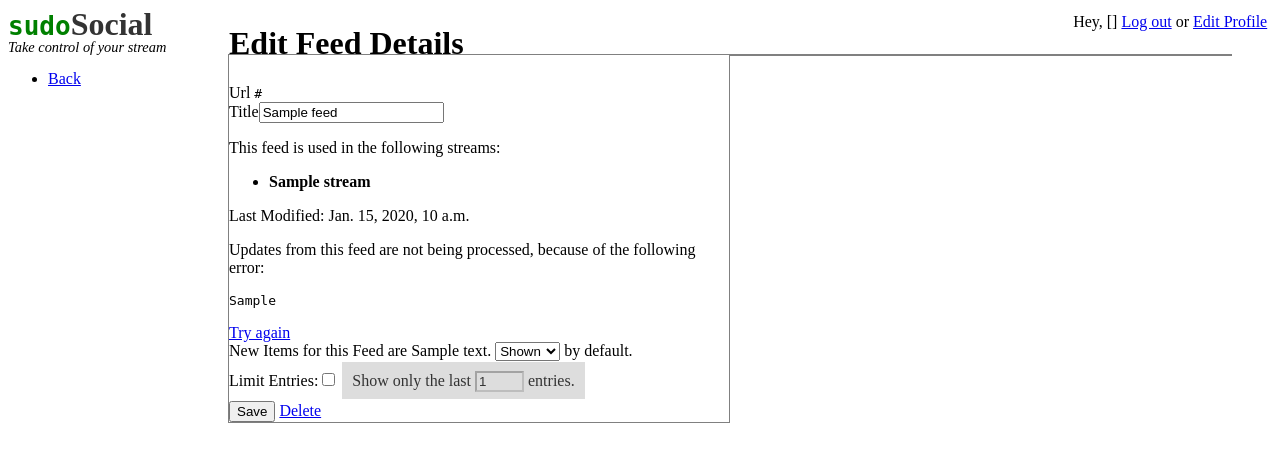
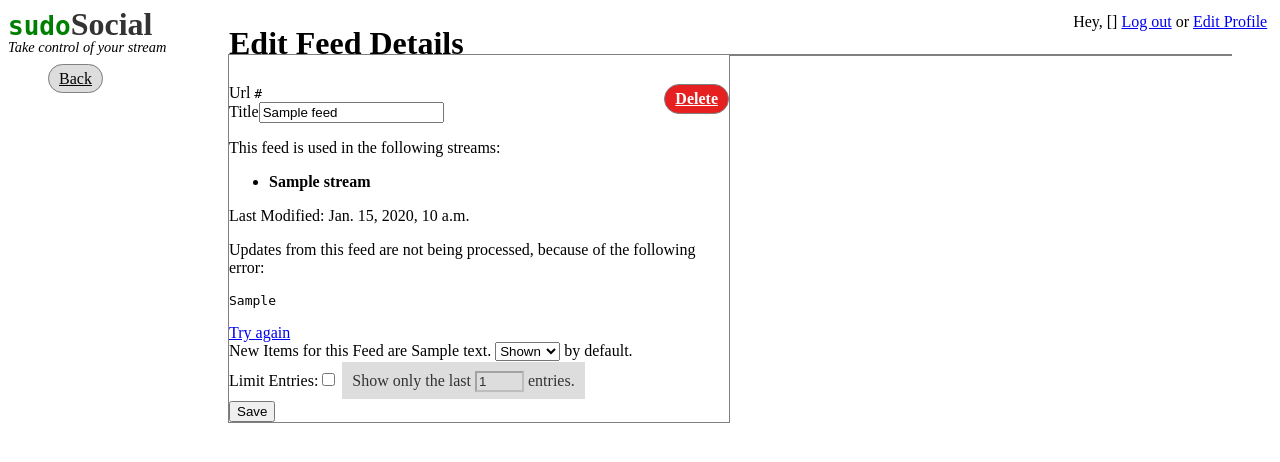
Before and after one commit to ozten/sudosocial, a Django app: template apps/streamManager/templates/feed_editor.html in a window 1280 px wide. Shown: the top 462 px of the page. Run offline with Django 3.2, Linux system fonts and the light colour scheme; the template is opened without the code that fills it: most values are stand-ins (such as "Sample title", 1, 10 or a date in 2020).

Commit message:
Cleanup and cosmetic changes

```diff
--- a/apps/streamManager/templates/feed_editor.html
+++ b/apps/streamManager/templates/feed_editor.html
@@ -4,9 +4,11 @@
 <link href="/static/css/feed-editor-stylo.css" type="text/css" rel="stylesheet">
 {% endblock %}
 {% block sidebar %}
+<nav>
 <ul id="stream-nav" class="nav">
-    <li><a id="back" href="/manage/account/{{username}}">Back</a></li>
+    <li><a id="back" href="/manage/account/{{username}}" class="button">Back</a></li>
 </ul>
+</nav>
 {% endblock %}
 
 {% block content %}
@@ -14,6 +16,7 @@
 
 <div id="feed_properties">
     <h1>Edit Feed Details</h1>
+    <a href="{{ feed.pk }}" class="feed-delete button" title="Delete this feed.">Delete</a>
 <form action="/manage/account/ozten/stream/{{stream_id}}/feed/{{feed_id}}" method="post">
 <div><span class="label">Url</span> <code>{{feed.url}}</code></div>
 <label for="title">Title</label><input type="text" name="title" id="title" value="{{feed.title}}" />
@@ -43,7 +46,6 @@
       <label for="num_entries_shown" class="checkbox-panel enable_num_entries_shown_panel">Show only the last <input id="num_entries_shown" name="num_entries_shown" type="text" size="3" value="{{feed_config.num_entries_shown}}" /> entries.</label>
     </div>
     <input type="submit" value="Save" />
-<a href="{{ feed.pk }}" class="feed-delete" title="Delete this feed.">Delete</a>
 </form>
 </div><!-- /feed_properties -->
 <a id="feed_preview_source" href="/manage/account/{{username}}/stream/{{stream.id}}/preview_feed/{{feed_id}}">Preview</a>
--- a/apps/streamManager/templates/stream_editor.html
+++ b/apps/streamManager/templates/stream_editor.html
@@ -35,11 +35,8 @@
         {%  for feed in feeds %}
             <li>
                 <a href="{{ feed.url }}" class="stream-feed-source"> {% if feed.title %}{{ feed.title }}{% else %} {{ feed.url }} {% endif %}</a>
-                <div class="feed-entries-visible-default {% if feed.entries_visible_default %}.shown{% else %}.hidden{% endif %}"
-                     title="New Items are {% if feed.entries_visible_default %} shown automatically {% else %} hidden until shown individually {% endif %}">
-                </div>
                 {% if not feed.enabled %} <strong title="{{feed.disabled_reason}}">Disabled</strong>{% endif %}
-                <a href="/manage/account/{{username}}/stream/{{stream.id}}/feed/{{feed.pk}}">Edit</a>
+                <a href="/manage/account/{{username}}/stream/{{stream.id}}/feed/{{feed.pk}}" class="button">Edit</a>
             </li>
         {% empty %}
             <li id="no-stream-feed-blurb"><a href="#" class="stream-feed-source"></a><a href="{{ feed.pk }}" class="feed-delete" title="Delete this feed."></a>You have no stream sources, add a new feed.</li>
--- a/static/css/editor-stylo.css
+++ b/static/css/editor-stylo.css
@@ -127,3 +127,14 @@ fieldset, .field {
 input.url {
     width: 600px;
 }
+
+#user_streams li { line-height: 2.2em; }
+
+.button {
+    background-color: #DDD;
+    color: #000;
+    border: solid 1px grey;
+    padding: 5px 10px;
+    -moz-border-radius: 15px;
+    border-radius: 15px;
+}
--- a/static/css/feed-editor-stylo.css
+++ b/static/css/feed-editor-stylo.css
@@ -1,3 +1,6 @@
+nav ul li, nav ol li {
+    list-style: none;
+}
 #feed_preview_source { display: none; }
 .current { font-weight: 600; }
 #feed_properties { width: 500px;
@@ -10,3 +13,18 @@ float: left;
 }
 .checkbox-panel { line-height: 2.5; padding: 10px; }
 .checkbox-disabled, .checkbox-disabled input { background-color: #DDD; color: #333; display: }
+
+a.feed-delete {
+    float: right;
+    background-color: #e62020;
+    color: white;
+    font-weight: bold;
+}
+.button {
+    background-color: #DDD;
+    color: #000;
+    border: solid 1px grey;
+    padding: 5px 10px;
+    -moz-border-radius: 15px;
+    border-radius: 15px;
+}
```
Also changed, not shown: apps/streamManager/templates/homepage.html (+9 -9 lines), static/css/general-site.css (+19 -3 lines), static/css/stylo.css (line endings or trailing spaces).
